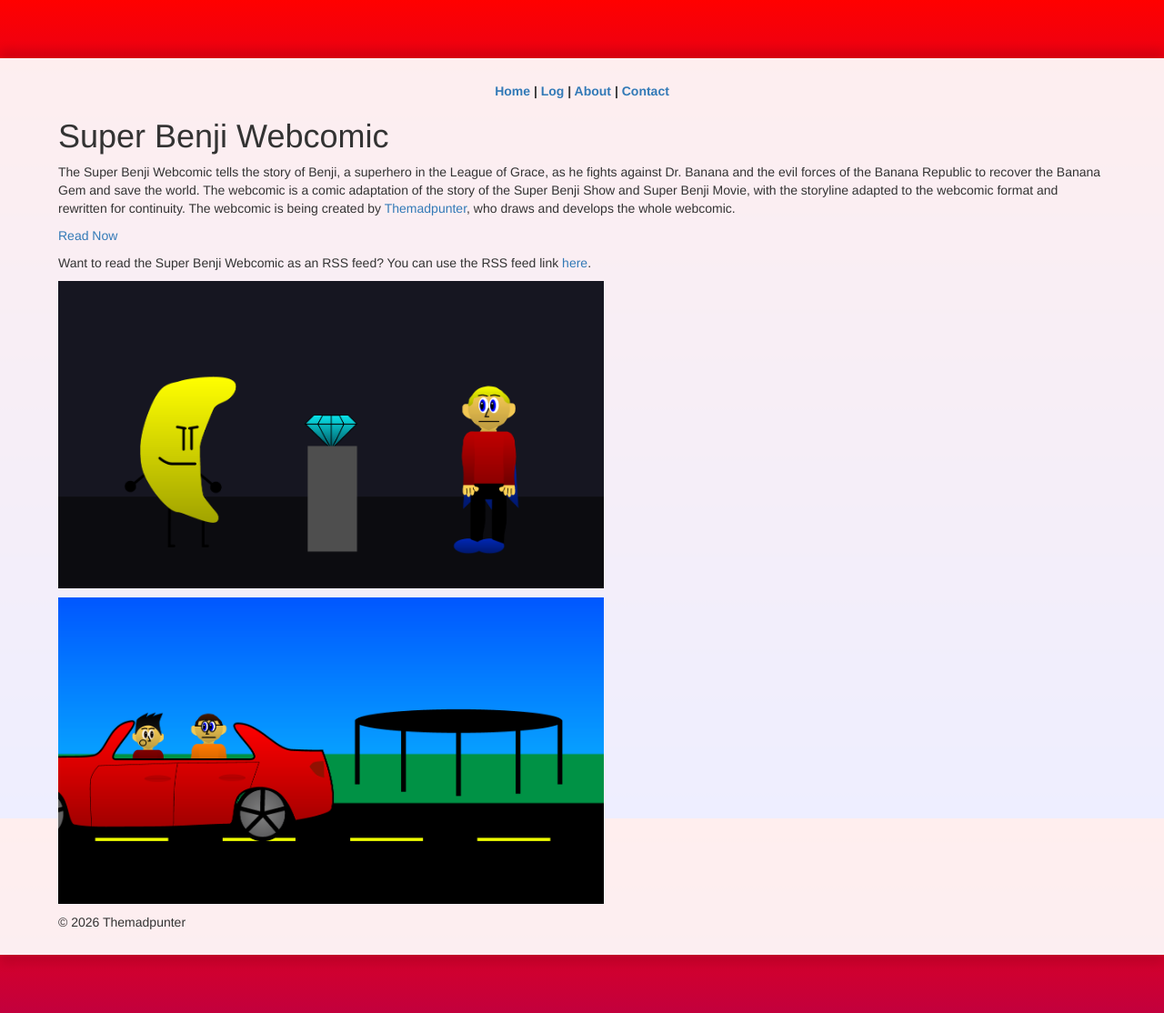
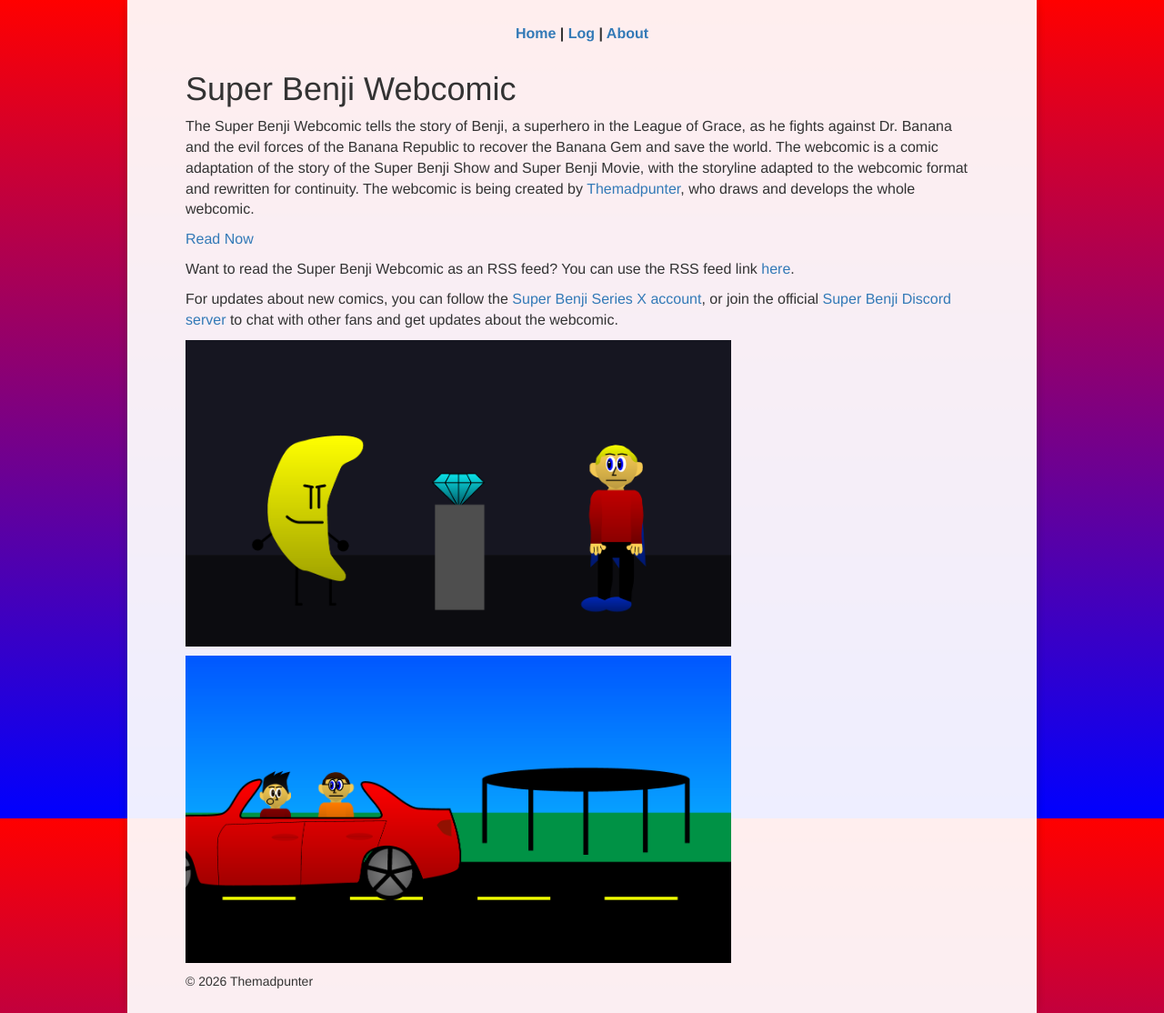
Before and after one commit to familycomicsstudios/super-benji-webcomic, a Jekyll site: the page built from index.html, in a window 1280 px wide. Shown: the whole page at 91% size. Built offline with Jekyll 4.4.1, drawn with Linux system fonts in a browser that asks for light colours.

Commit message:
New layout that looks better

```diff
--- a/_layouts/default.html
+++ b/_layouts/default.html
@@ -14,9 +14,11 @@
   <body>
     <main class="main">
       <nav>
+        <p>
         <b>
-        <a href="{{ '/' | relative_url }}">Home</a> | <a href="{{ '/log' | relative_url }}">Log</a> | <a href="{{ '/about' | relative_url }}">About</a> | <a href="{{ '/contact' | relative_url }}">Contact</a>
+        <a href="{{ '/' | relative_url }}">Home</a> | <a href="{{ '/log' | relative_url }}">Log</a> | <a href="{{ '/about' | relative_url }}">About</a>
         </b>
+        </p>
       </nav>
       {{ content }}
       <footer>
--- a/about.html
+++ b/about.html
@@ -9,3 +9,7 @@ permalink: /about
     Super Benji Show and Super Benji Movie, with the storyline adapted to the webcomic format and rewritten for continuity.
     The webcomic is being created by <a href="https://themadpunter.tech">Themadpunter</a>, who draws and develops the whole webcomic.
 </p>
+<p>
+    For more information about the Super Benji series in general, you can visit the offical Super Benji website, home to the Super Benji Show
+    and Super Benji Movie series at <a href="https://superbenji.us">superbenji.us</a>.
+</p>
--- a/assets/css/style.css
+++ b/assets/css/style.css
@@ -2,12 +2,16 @@ body {
     background: #ff0000;
     background: linear-gradient(0deg, rgba(0,0,255,1) 0%, rgba(255,0,0,1) 100%);
     background-attachment: fixed;
-    padding-top: 5%;
-    padding-bottom: 5%;
+    margin: 0;
 }
 
 .main {
     background: #ffffffee;
+    box-sizing: border-box;
+    width: 100%;
+    max-width: 1000px;
+    min-height: 100vh;
+    margin: 0 auto;
     padding-left: 5%;
     padding-right: 5%;
     padding-top: 2%;
@@ -36,6 +40,10 @@ img {
     align-items: center;
 }
 
+p {
+    font-size: 16px;
+}
+
 .comic-main p {
     font-size: 20px;
 }
--- a/index.html
+++ b/index.html
@@ -16,5 +16,9 @@ permalink: /
 <p>
     Want to read the Super Benji Webcomic as an RSS feed? You can use the RSS feed link <a href="{{ '/feed.xml' | relative_url }}">here</a>.
 </p>
+<p>
+    For updates about new comics, you can follow the <a href="https://x.com/SuperBenjiShow">Super Benji Series X account</a>, or join the
+    official <a href="https://discord.gg/ur5UWb8YdA">Super Benji Discord server</a> to chat with other fans and get updates about the webcomic.
+</p>
 <img src="{{ '/assets/comics/1.png' | relative_url }}" alt="A sample Super Benji comic panel" style="width: 100%; max-width: 600px; height: auto;">
 <img src="{{ '/assets/comics/14.png' | relative_url }}" alt="A second sample Super Benji comic panel" style="width: 100%; max-width: 600px; height: auto;">
```
